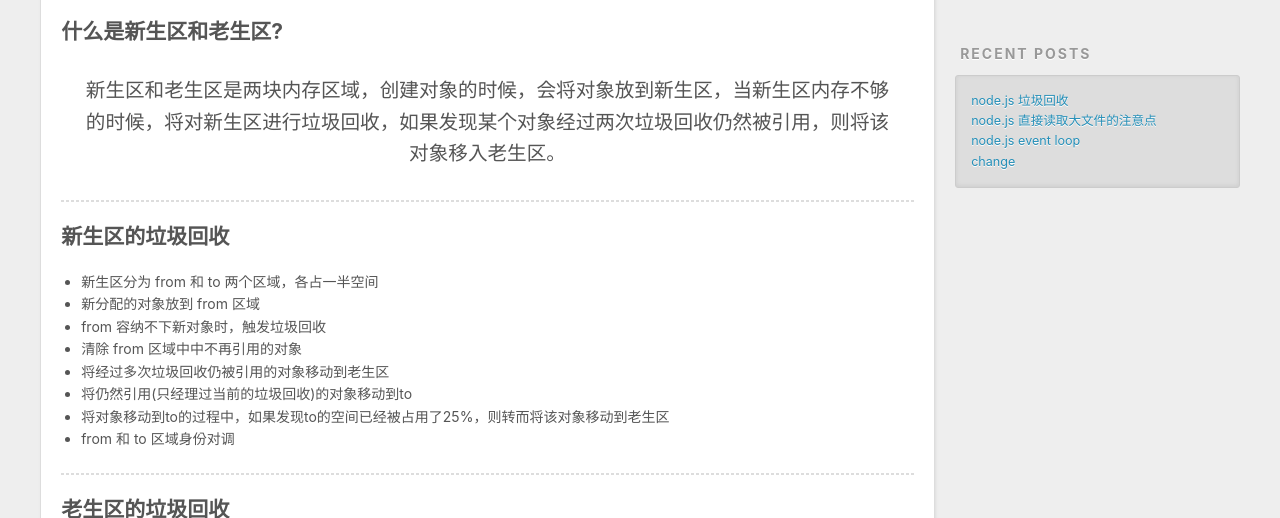
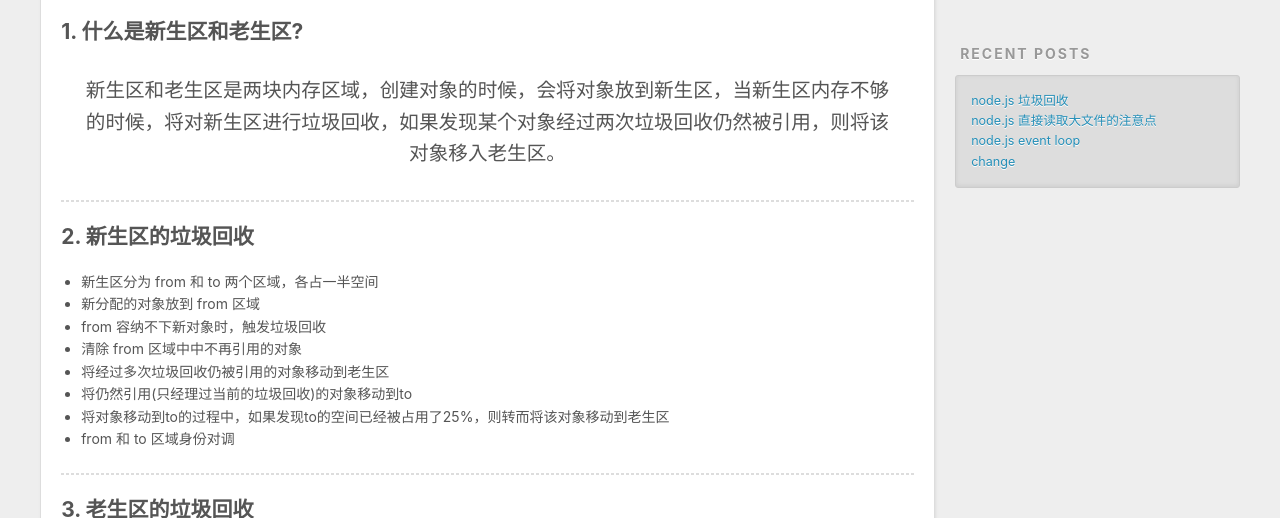
Before and after one commit to likegun/likegun.github.io, a plain HTML site: page 2019/05/10/node-js-垃圾回收/index.html in a window 1280 px wide. Shown: the part 434-952 px from the top of the page. Drawn offline with nearby package versions, Linux system fonts and the light colour scheme.

Commit message:
Site updated: 2019-05-16 10:05:18

```diff
--- a/2019/05/10/node-js-垃圾回收/index.html
+++ b/2019/05/10/node-js-垃圾回收/index.html
@@ -7,17 +7,17 @@
 
   <title>node.js 垃圾回收 | Q&#39;s blog</title>
   <meta name="viewport" content="width=device-width, initial-scale=1, maximum-scale=1">
-  <meta name="description" content="什么是新生区和老生区? 新生区和老生区是两块内存区域，创建对象的时候，会将对象放到新生区，当新生区内存不够的时候，将对新生区进行垃圾回收，如果发现某个对象经过两次垃圾回收仍然被引用，则将该对象移入老生区。   新生区的垃圾回收 新生区分为 from 和 to 两个区域，各占一半空间 新分配的对象放到 from 区域 from 容纳不下新对象时，触发垃圾回收 清除 from 区域中中不再引用的对象">
+  <meta name="description" content="1. 什么是新生区和老生区? 新生区和老生区是两块内存区域，创建对象的时候，会将对象放到新生区，当新生区内存不够的时候，将对新生区进行垃圾回收，如果发现某个对象经过两次垃圾回收仍然被引用，则将该对象移入老生区。   2. 新生区的垃圾回收 新生区分为 from 和 to 两个区域，各占一半空间 新分配的对象放到 from 区域 from 容纳不下新对象时，触发垃圾回收 清除 from 区域中中不再">
 <meta property="og:type" content="article">
 <meta property="og:title" content="node.js 垃圾回收">
 <meta property="og:url" content="http://yoursite.com/2019/05/10/node-js-垃圾回收/index.html">
 <meta property="og:site_name" content="Q&#39;s blog">
-<meta property="og:description" content="什么是新生区和老生区? 新生区和老生区是两块内存区域，创建对象的时候，会将对象放到新生区，当新生区内存不够的时候，将对新生区进行垃圾回收，如果发现某个对象经过两次垃圾回收仍然被引用，则将该对象移入老生区。   新生区的垃圾回收 新生区分为 from 和 to 两个区域，各占一半空间 新分配的对象放到 from 区域 from 容纳不下新对象时，触发垃圾回收 清除 from 区域中中不再引用的对象">
+<meta property="og:description" content="1. 什么是新生区和老生区? 新生区和老生区是两块内存区域，创建对象的时候，会将对象放到新生区，当新生区内存不够的时候，将对新生区进行垃圾回收，如果发现某个对象经过两次垃圾回收仍然被引用，则将该对象移入老生区。   2. 新生区的垃圾回收 新生区分为 from 和 to 两个区域，各占一半空间 新分配的对象放到 from 区域 from 容纳不下新对象时，触发垃圾回收 清除 from 区域中中不再">
 <meta property="og:locale" content="default">
-<meta property="og:updated_time" content="2019-05-10T10:29:05.637Z">
+<meta property="og:updated_time" content="2019-05-16T02:04:56.576Z">
 <meta name="twitter:card" content="summary">
 <meta name="twitter:title" content="node.js 垃圾回收">
-<meta name="twitter:description" content="什么是新生区和老生区? 新生区和老生区是两块内存区域，创建对象的时候，会将对象放到新生区，当新生区内存不够的时候，将对新生区进行垃圾回收，如果发现某个对象经过两次垃圾回收仍然被引用，则将该对象移入老生区。   新生区的垃圾回收 新生区分为 from 和 to 两个区域，各占一半空间 新分配的对象放到 from 区域 from 容纳不下新对象时，触发垃圾回收 清除 from 区域中中不再引用的对象">
+<meta name="twitter:description" content="1. 什么是新生区和老生区? 新生区和老生区是两块内存区域，创建对象的时候，会将对象放到新生区，当新生区内存不够的时候，将对新生区进行垃圾回收，如果发现某个对象经过两次垃圾回收仍然被引用，则将该对象移入老生区。   2. 新生区的垃圾回收 新生区分为 from 和 to 两个区域，各占一半空间 新分配的对象放到 from 区域 from 容纳不下新对象时，触发垃圾回收 清除 from 区域中中不再">
 
     <link rel="alternate" href="/atom.xml" title="Q&#39;s blog" type="application/atom+xml">
 
@@ -86,11 +86,11 @@
 
     <div class="article-entry" itemprop="articleBody">
 
-        <h2 id="什么是新生区和老生区"><a href="#什么是新生区和老生区" class="headerlink" title="什么是新生区和老生区?"></a>什么是新生区和老生区?</h2><blockquote>
+        <h2 id="1-什么是新生区和老生区"><a href="#1-什么是新生区和老生区" class="headerlink" title="1. 什么是新生区和老生区?"></a>1. 什么是新生区和老生区?</h2><blockquote>
 <p>新生区和老生区是两块内存区域，创建对象的时候，会将对象放到新生区，当新生区内存不够的时候，将对新生区进行垃圾回收，如果发现某个对象经过两次垃圾回收仍然被引用，则将该对象移入老生区。</p>
 </blockquote>
 <hr>
-<h2 id="新生区的垃圾回收"><a href="#新生区的垃圾回收" class="headerlink" title="新生区的垃圾回收"></a>新生区的垃圾回收</h2><ul>
+<h2 id="2-新生区的垃圾回收"><a href="#2-新生区的垃圾回收" class="headerlink" title="2. 新生区的垃圾回收"></a>2. 新生区的垃圾回收</h2><ul>
 <li>新生区分为 from 和 to 两个区域，各占一半空间</li>
 <li>新分配的对象放到 from 区域</li>
 <li>from 容纳不下新对象时，触发垃圾回收</li>
@@ -101,7 +101,7 @@
 <li>from 和 to 区域身份对调</li>
 </ul>
 <hr>
-<h2 id="老生区的垃圾回收"><a href="#老生区的垃圾回收" class="headerlink" title="老生区的垃圾回收"></a>老生区的垃圾回收</h2><ul>
+<h2 id="3-老生区的垃圾回收"><a href="#3-老生区的垃圾回收" class="headerlink" title="3. 老生区的垃圾回收"></a>3. 老生区的垃圾回收</h2><ul>
 <li>当老生区的内存空间不足容纳新来的对象时，触发垃圾回收</li>
 <li>标记清除，清除老生区中不再引用的对象</li>
 <li>标记清除后，仍然无法容纳新来的对象，进行标记整理，移动对象，去除内存碎片</li>
```
Also changed, not shown: index.html (+3 -3 lines).
